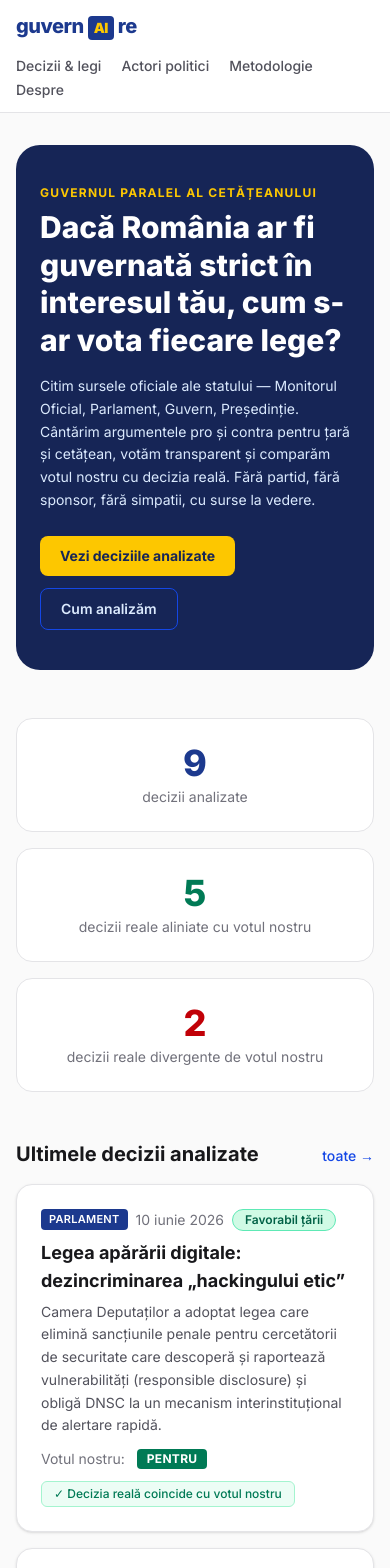
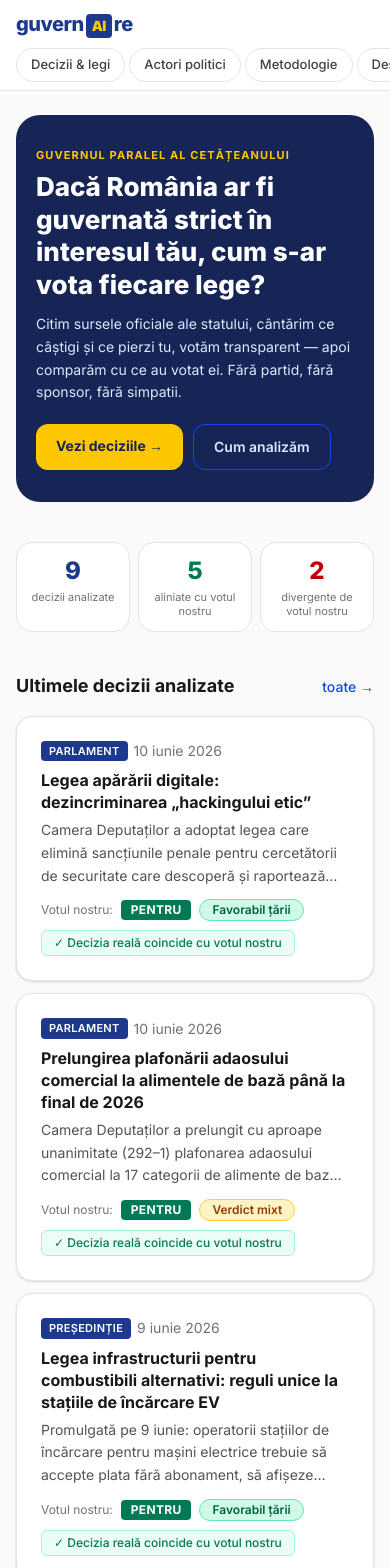
Before and after one commit to mandificator/guvernaire, a Next.js app: page / in a window 390 px wide. Shown: the top 1568 px of the page. Built offline with nearby package versions, Linux system fonts and the light colour scheme.

Commit message:
UI mobile-first + SEO: nav chips, hero compact, 'Pe scurt' pe decizii, surse oficial/presă separate, sitemap+robots+OpenGraph

```diff
--- a/app/decizii/[slug]/page.tsx
+++ b/app/decizii/[slug]/page.tsx
@@ -55,9 +55,39 @@ export default async function DeciziePage({
             </span>
           ))}
         </div>
-        <h1 className="text-2xl font-extrabold leading-tight sm:text-3xl">{d.titlu}</h1>
-        <p className="max-w-3xl text-base text-zinc-600">{d.rezumat}</p>
+        <h1 className="text-[22px] font-extrabold leading-tight sm:text-3xl">{d.titlu}</h1>
+        <p className="max-w-3xl text-[15px] leading-relaxed text-zinc-600 sm:text-base">
+          {d.rezumat}
+        </p>
       </header>
+
+      <section className="grid grid-cols-1 gap-2.5 sm:grid-cols-3">
+        <div className="rounded-xl border-2 border-blue-900 bg-white p-3.5">
+          <div className="mb-1.5 text-[10px] font-bold uppercase tracking-widest text-blue-900">
+            Votul nostru
+          </div>
+          <div className="flex flex-wrap items-center gap-1.5">
+            <VotBadge vot={d.votParalel.vot} />
+            <span className="text-sm font-semibold text-zinc-700">
+              scor {d.votParalel.scor > 0 ? `+${d.votParalel.scor}` : d.votParalel.scor}
+            </span>
+          </div>
+        </div>
+        <div className="rounded-xl border border-zinc-300 bg-zinc-100 p-3.5">
+          <div className="mb-1.5 text-[10px] font-bold uppercase tracking-widest text-zinc-600">
+            Decizia reală
+          </div>
+          <div className="text-sm font-semibold leading-snug text-zinc-800">
+            {d.votReal ? d.votReal.rezultat.split(".")[0] : "În așteptare"}
+          </div>
+        </div>
+        <div className="rounded-xl border border-zinc-200 bg-white p-3.5">
+          <div className="mb-1.5 text-[10px] font-bold uppercase tracking-widest text-zinc-600">
+            Comparația
+          </div>
+          <AliniereBadge aliniere={d.aliniere} />
+        </div>
+      </section>
 
       <section>
         <SectionTitle>Ce înseamnă, pe înțelesul tuturor</SectionTitle>
--- a/app/decizii/page.tsx
+++ b/app/decizii/page.tsx
@@ -42,11 +42,13 @@ export default function DeciziiPage() {
                 </span>
               ))}
             </div>
-            <h2 className="mb-1.5 text-lg font-bold">{d.titlu}</h2>
-            <p className="mb-3 text-sm leading-relaxed text-zinc-600">{d.rezumat}</p>
-            <div className="flex flex-wrap items-center gap-3 text-sm">
-              <span className="text-zinc-500">Votul nostru:</span>
+            <h2 className="mb-1.5 text-base font-bold leading-snug sm:text-lg">{d.titlu}</h2>
+            <p className="mb-3 line-clamp-3 text-sm leading-relaxed text-zinc-600">{d.rezumat}</p>
+            <div className="flex flex-wrap items-center gap-2 text-sm">
+              <span className="text-xs text-zinc-500">Votul nostru:</span>
               <VotBadge vot={d.votParalel.vot} />
+            </div>
+            <div className="mt-2">
               <AliniereBadge aliniere={d.aliniere} />
             </div>
           </CardLink>
--- a/app/layout.tsx
+++ b/app/layout.tsx
@@ -1,4 +1,4 @@
-import type { Metadata } from "next";
+import type { Metadata, Viewport } from "next";
 import { Inter } from "next/font/google";
 import Link from "next/link";
 import "./globals.css";
@@ -9,12 +9,42 @@ const inter = Inter({
 });
 
 export const metadata: Metadata = {
+  metadataBase: new URL("https://guvernaire.vercel.app"),
   title: {
     default: "guvernAIre — Guvernul paralel al cetățeanului",
     template: "%s · guvernAIre",
   },
   description:
-    "Un guvern paralel independent: analizăm fiecare lege și decizie din România, cântărim ce e bine pentru țară și cetățean, votăm în consecință și comparăm cu votul real din Parlament.",
+    "Fiecare lege din România, explicată pe înțelesul tău: argumente pro și contra, votul guvernului paralel și comparația cu votul real din Parlament. Fapte din surse oficiale, zero simpatii politice.",
+  keywords: [
+    "legi România",
+    "Parlament",
+    "vot",
+    "guvern",
+    "analiză politică",
+    "Monitorul Oficial",
+    "decizii politice",
+  ],
+  openGraph: {
+    type: "website",
+    locale: "ro_RO",
+    url: "https://guvernaire.vercel.app",
+    siteName: "guvernAIre",
+    title: "guvernAIre — Guvernul paralel al cetățeanului",
+    description:
+      "Fiecare lege, explicată și votată în interesul tău — apoi comparată cu votul real din Parlament.",
+  },
+  twitter: {
+    card: "summary",
+    title: "guvernAIre — Guvernul paralel al cetățeanului",
+    description:
+      "Fiecare lege, explicată și votată în interesul tău — apoi comparată cu votul real din Parlament.",
+  },
+  robots: { index: true, follow: true },
+};
+
+export const viewport: Viewport = {
+  themeColor: "#172554",
 };
 
 const nav = [
@@ -32,23 +62,41 @@ export default function RootLayout({
   return (
     <html lang="ro" className={`${inter.variable} h-full antialiased`}>
       <body className="flex min-h-full flex-col bg-zinc-50 text-zinc-900">
-        <header className="sticky top-0 z-50 border-b border-zinc-200 bg-white/90 backdrop-blur">
-          <div className="mx-auto flex max-w-5xl flex-wrap items-center justify-between gap-4 px-4 py-3">
-            <Link href="/" className="flex items-baseline gap-1 text-xl font-extrabold tracking-tight">
-              <span className="text-blue-900">guvern</span>
-              <span className="rounded bg-blue-900 px-1.5 py-0.5 text-sm font-black text-yellow-400">AI</span>
-              <span className="text-blue-900">re</span>
-            </Link>
-            <nav className="flex flex-wrap items-center gap-x-5 gap-y-1 text-sm font-medium text-zinc-600">
+        <header className="sticky top-0 z-50 border-b border-zinc-200 bg-white/95 backdrop-blur">
+          <div className="mx-auto max-w-5xl px-4">
+            <div className="flex items-center justify-between py-2.5">
+              <Link
+                href="/"
+                className="flex items-baseline gap-0.5 text-xl font-extrabold tracking-tight"
+              >
+                <span className="text-blue-900">guvern</span>
+                <span className="rounded bg-blue-900 px-1.5 py-0.5 text-sm font-black text-yellow-400">
+                  AI
+                </span>
+                <span className="text-blue-900">re</span>
+              </Link>
+              <nav className="hidden items-center gap-5 text-sm font-medium text-zinc-600 sm:flex">
+                {nav.map((n) => (
+                  <Link key={n.href} href={n.href} className="hover:text-blue-900">
+                    {n.label}
+                  </Link>
+                ))}
+              </nav>
+            </div>
+            <nav className="-mx-4 flex gap-1 overflow-x-auto px-4 pb-2 sm:hidden">
               {nav.map((n) => (
-                <Link key={n.href} href={n.href} className="hover:text-blue-900">
+                <Link
+                  key={n.href}
+                  href={n.href}
+                  className="shrink-0 rounded-full border border-zinc-200 bg-white px-3.5 py-1.5 text-[13px] font-medium text-zinc-700 active:bg-blue-50"
+                >
                   {n.label}
                 </Link>
               ))}
             </nav>
           </div>
         </header>
-        <main className="mx-auto w-full max-w-5xl flex-1 px-4 py-8">{children}</main>
+        <main className="mx-auto w-full max-w-5xl flex-1 px-4 py-6 sm:py-8">{children}</main>
         <footer className="border-t border-zinc-200 bg-white">
           <div className="mx-auto max-w-5xl space-y-2 px-4 py-6 text-xs leading-relaxed text-zinc-500">
             <p>
--- a/app/page.tsx
+++ b/app/page.tsx
@@ -18,75 +18,81 @@ export default function Home() {
   const divergente = cuVot.filter((d) => d.aliniere === "divergent").length;
 
   return (
-    <div className="space-y-12">
-      <section className="rounded-3xl bg-blue-950 px-6 py-10 text-white sm:px-10">
-        <p className="mb-2 text-xs font-bold uppercase tracking-widest text-yellow-400">
+    <div className="space-y-10 sm:space-y-12">
+      <section className="rounded-3xl bg-blue-950 px-5 py-8 text-white sm:px-10 sm:py-10">
+        <p className="mb-2 text-[11px] font-bold uppercase tracking-widest text-yellow-400 sm:text-xs">
           Guvernul paralel al cetățeanului
         </p>
-        <h1 className="mb-4 max-w-3xl text-3xl font-extrabold leading-tight sm:text-4xl">
+        <h1 className="mb-3 max-w-3xl text-[26px] font-extrabold leading-tight sm:text-4xl">
           Dacă România ar fi guvernată strict în interesul tău, cum s-ar vota fiecare lege?
         </h1>
-        <p className="mb-6 max-w-2xl text-sm leading-relaxed text-blue-100">
-          Citim sursele oficiale ale statului — Monitorul Oficial, Parlament, Guvern, Președinție.
-          Cântărim argumentele pro și contra pentru țară și cetățean, votăm transparent și
-          comparăm votul nostru cu decizia reală. Fără partid, fără sponsor, fără simpatii, cu
-          surse la vedere.
+        <p className="mb-5 max-w-2xl text-sm leading-relaxed text-blue-100">
+          Citim sursele oficiale ale statului, cântărim ce câștigi și ce pierzi tu, votăm
+          transparent — apoi comparăm cu ce au votat ei. Fără partid, fără sponsor, fără simpatii.
         </p>
-        <div className="flex flex-wrap gap-3">
+        <div className="flex flex-wrap gap-2.5">
           <Link
             href="/decizii"
-            className="rounded-lg bg-yellow-400 px-5 py-2.5 text-sm font-bold text-blue-950 hover:bg-yellow-300"
+            className="rounded-xl bg-yellow-400 px-5 py-3 text-sm font-bold text-blue-950 active:bg-yellow-300 sm:py-2.5"
           >
-            Vezi deciziile analizate
+            Vezi deciziile →
           </Link>
           <Link
             href="/metodologie"
-            className="rounded-lg border border-blue-700 px-5 py-2.5 text-sm font-semibold text-blue-100 hover:bg-blue-900"
+            className="rounded-xl border border-blue-700 px-5 py-3 text-sm font-semibold text-blue-100 active:bg-blue-900 sm:py-2.5"
           >
             Cum analizăm
           </Link>
         </div>
       </section>
 
-      <section className="grid gap-4 sm:grid-cols-3">
-        <div className="rounded-2xl border border-zinc-200 bg-white p-6 text-center">
-          <div className="text-4xl font-extrabold text-blue-900">{decizii.length}</div>
-          <div className="mt-1 text-sm text-zinc-500">decizii analizate</div>
-        </div>
-        <div className="rounded-2xl border border-zinc-200 bg-white p-6 text-center">
-          <div className="text-4xl font-extrabold text-emerald-700">{aliniate}</div>
-          <div className="mt-1 text-sm text-zinc-500">
-            decizii reale aliniate cu votul nostru
+      <section className="grid grid-cols-3 gap-2 sm:gap-4">
+        <div className="rounded-2xl border border-zinc-200 bg-white p-3 text-center sm:p-6">
+          <div className="text-2xl font-extrabold text-blue-900 sm:text-4xl">{decizii.length}</div>
+          <div className="mt-1 text-[11px] leading-tight text-zinc-500 sm:text-sm">
+            decizii analizate
           </div>
         </div>
-        <div className="rounded-2xl border border-zinc-200 bg-white p-6 text-center">
-          <div className="text-4xl font-extrabold text-red-700">{divergente}</div>
-          <div className="mt-1 text-sm text-zinc-500">
-            decizii reale divergente de votul nostru
+        <div className="rounded-2xl border border-zinc-200 bg-white p-3 text-center sm:p-6">
+          <div className="text-2xl font-extrabold text-emerald-700 sm:text-4xl">{aliniate}</div>
+          <div className="mt-1 text-[11px] leading-tight text-zinc-500 sm:text-sm">
+            aliniate cu votul nostru
+          </div>
+        </div>
+        <div className="rounded-2xl border border-zinc-200 bg-white p-3 text-center sm:p-6">
+          <div className="text-2xl font-extrabold text-red-700 sm:text-4xl">{divergente}</div>
+          <div className="mt-1 text-[11px] leading-tight text-zinc-500 sm:text-sm">
+            divergente de votul nostru
           </div>
         </div>
       </section>
 
       <section>
         <div className="mb-4 flex items-baseline justify-between">
-          <h2 className="text-xl font-bold">Ultimele decizii analizate</h2>
+          <h2 className="text-lg font-bold sm:text-xl">Ultimele decizii analizate</h2>
           <Link href="/decizii" className="text-sm font-medium text-blue-700 hover:underline">
             toate →
           </Link>
         </div>
-        <div className="space-y-4">
+        <div className="space-y-3 sm:space-y-4">
           {decizii.slice(0, 5).map((d) => (
             <CardLink key={d.slug} href={`/decizii/${d.slug}`}>
-              <div className="mb-2 flex flex-wrap items-center gap-2">
+              <div className="mb-2 flex flex-wrap items-center gap-1.5 sm:gap-2">
                 <InstitutieTag institutie={d.institutie} />
                 <DataRo iso={d.data} />
+              </div>
+              <h3 className="mb-1.5 text-base font-bold leading-snug text-zinc-900 sm:text-lg">
+                {d.titlu}
+              </h3>
+              <p className="mb-3 line-clamp-3 text-sm leading-relaxed text-zinc-600">
+                {d.rezumat}
+              </p>
+              <div className="flex flex-wrap items-center gap-2 text-sm">
+                <span className="text-xs text-zinc-500">Votul nostru:</span>
+                <VotBadge vot={d.votParalel.vot} />
                 <VerdictBadge verdict={d.votParalel.verdict} />
               </div>
-              <h3 className="mb-1.5 text-lg font-bold text-zinc-900">{d.titlu}</h3>
-              <p className="mb-3 text-sm leading-relaxed text-zinc-600">{d.rezumat}</p>
-              <div className="flex flex-wrap items-center gap-3 text-sm">
-                <span className="text-zinc-500">Votul nostru:</span>
-                <VotBadge vot={d.votParalel.vot} />
+              <div className="mt-2">
                 <AliniereBadge aliniere={d.aliniere} />
               </div>
             </CardLink>
@@ -94,21 +100,57 @@ export default function Home() {
         </div>
       </section>
 
+      <section className="rounded-3xl border border-zinc-200 bg-white p-5 sm:p-8">
+        <h2 className="mb-5 text-lg font-bold sm:text-xl">Cum funcționează</h2>
+        <div className="grid gap-5 sm:grid-cols-3">
+          <div>
+            <div className="mb-2 flex h-9 w-9 items-center justify-center rounded-full bg-blue-900 text-sm font-black text-white">
+              1
+            </div>
+            <h3 className="mb-1 text-sm font-bold">Citim sursele oficiale</h3>
+            <p className="text-sm leading-relaxed text-zinc-600">
+              Monitorul Oficial, Parlament, Guvern, Președinție, CCR. Presa — doar pentru
+              informație, niciodată pentru interpretări.
+            </p>
+          </div>
+          <div>
+            <div className="mb-2 flex h-9 w-9 items-center justify-center rounded-full bg-blue-900 text-sm font-black text-white">
+              2
+            </div>
+            <h3 className="mb-1 text-sm font-bold">Cântărim și votăm</h3>
+            <p className="text-sm leading-relaxed text-zinc-600">
+              Argumente pro și contra pentru țară și cetățean, un vot transparent și un scor de
+              impact de la −10 la +10, cu motivare publică.
+            </p>
+          </div>
+          <div>
+            <div className="mb-2 flex h-9 w-9 items-center justify-center rounded-full bg-blue-900 text-sm font-black text-white">
+              3
+            </div>
+            <h3 className="mb-1 text-sm font-bold">Comparăm cu realitatea</h3>
+            <p className="text-sm leading-relaxed text-zinc-600">
+              Punem votul nostru lângă votul real din Parlament — cu cifre — și marcăm fiecare
+              decizie: aliniată sau divergentă.
+            </p>
+          </div>
+        </div>
+      </section>
+
       <section>
         <div className="mb-4 flex items-baseline justify-between">
-          <h2 className="text-xl font-bold">Actorii politici sub lupă</h2>
+          <h2 className="text-lg font-bold sm:text-xl">Actorii politici sub lupă</h2>
           <Link href="/actori" className="text-sm font-medium text-blue-700 hover:underline">
             toți →
           </Link>
         </div>
-        <div className="grid gap-4 sm:grid-cols-2 lg:grid-cols-3">
+        <div className="grid grid-cols-1 gap-3 sm:grid-cols-2 sm:gap-4 lg:grid-cols-3">
           {actori.slice(0, 6).map((a) => (
             <CardLink key={a.slug} href={`/actori/${a.slug}`}>
-              <div className="flex items-start gap-4">
+              <div className="flex items-center gap-4">
                 <NotaActor nota={a.evaluare.nota} />
-                <div>
-                  <h3 className="font-bold text-zinc-900">{a.nume}</h3>
-                  <p className="text-xs text-zinc-500">
+                <div className="min-w-0">
+                  <h3 className="truncate font-bold text-zinc-900">{a.nume}</h3>
+                  <p className="line-clamp-2 text-xs leading-snug text-zinc-500">
                     {a.functie}
                     {a.partid ? ` · ${a.partid}` : ""}
                   </p>
--- /dev/null
+++ b/app/robots.ts
@@ -0,0 +1,8 @@
+import type { MetadataRoute } from "next";
+
+export default function robots(): MetadataRoute.Robots {
+  return {
+    rules: { userAgent: "*", allow: "/" },
+    sitemap: "https://guvernaire.vercel.app/sitemap.xml",
+  };
+}
--- /dev/null
+++ b/app/sitemap.ts
@@ -0,0 +1,25 @@
+import type { MetadataRoute } from "next";
+import { decizii } from "@/data/decizii";
+import { actori } from "@/data/actori";
+
+const BASE = "https://guvernaire.vercel.app";
+
+export default function sitemap(): MetadataRoute.Sitemap {
+  return [
+    { url: BASE, changeFrequency: "daily", priority: 1 },
+    { url: `${BASE}/decizii`, changeFrequency: "daily", priority: 0.9 },
+    { url: `${BASE}/actori`, changeFrequency: "daily", priority: 0.8 },
+    { url: `${BASE}/metodologie`, changeFrequency: "monthly", priority: 0.5 },
+    { url: `${BASE}/despre`, changeFrequency: "monthly", priority: 0.4 },
+    ...decizii.map((d) => ({
+      url: `${BASE}/decizii/${d.slug}`,
+      changeFrequency: "weekly" as const,
+      priority: 0.8,
+    })),
+    ...actori.map((a) => ({
+      url: `${BASE}/actori/${a.slug}`,
+      changeFrequency: "weekly" as const,
+      priority: 0.7,
+    })),
+  ];
+}
--- a/components/ui.tsx
+++ b/components/ui.tsx
@@ -140,26 +140,79 @@ export function ProContra({ pro, contra }: { pro: string[]; contra: string[] })
   );
 }
 
-export function Surse({ surse }: { surse: { titlu: string; url: string }[] }) {
+const DOMENII_OFICIALE = [
+  "gov.ro",
+  "cdep.ro",
+  "senat.ro",
+  "presidency.ro",
+  "ccr.ro",
+  "avp.ro",
+  "just.ro",
+  "mapn.ro",
+  "mai.gov.ro",
+  "monitoruloficial.ro",
+  "insse.ro",
+  "europa.eu",
+  "mae.ro",
+];
+
+function esteOficiala(url: string): boolean {
+  try {
+    const h = new URL(url).hostname;
+    return DOMENII_OFICIALE.some((d) => h === d || h.endsWith("." + d));
+  } catch {
+    return false;
+  }
+}
+
+function SursaLink({ s }: { s: { titlu: string; url: string } }) {
   return (
-    <div className="rounded-xl border border-zinc-200 bg-zinc-50 p-5">
-      <h3 className="mb-3 text-sm font-bold uppercase tracking-wide text-zinc-600">
-        Surse
-      </h3>
-      <ul className="space-y-1.5">
-        {surse.map((s, i) => (
-          <li key={i} className="text-sm">
     <a
       href={s.url}
       target="_blank"
       rel="noopener noreferrer"
-              className="text-blue-700 underline-offset-2 hover:underline"
+      className="block rounded-lg border border-zinc-200 bg-white px-3 py-2 text-sm leading-snug text-blue-800 underline-offset-2 hover:border-blue-300 hover:underline"
     >
       {s.titlu} ↗
     </a>
-          </li>
+  );
+}
+
+export function Surse({ surse }: { surse: { titlu: string; url: string }[] }) {
+  const oficiale = surse.filter((s) => esteOficiala(s.url));
+  const presa = surse.filter((s) => !esteOficiala(s.url));
+  return (
+    <div className="space-y-4 rounded-xl border border-zinc-200 bg-zinc-50 p-4 sm:p-5">
+      {oficiale.length > 0 && (
+        <div>
+          <h3 className="mb-2 flex items-center gap-2 text-xs font-bold uppercase tracking-wide text-zinc-600">
+            <span className="rounded bg-blue-900 px-1.5 py-0.5 text-[10px] font-black text-white">
+              OFICIAL
+            </span>
+            Surse oficiale de stat
+          </h3>
+          <div className="space-y-1.5">
+            {oficiale.map((s, i) => (
+              <SursaLink key={i} s={s} />
             ))}
-      </ul>
+          </div>
+        </div>
+      )}
+      {presa.length > 0 && (
+        <div>
+          <h3 className="mb-2 flex items-center gap-2 text-xs font-bold uppercase tracking-wide text-zinc-600">
+            <span className="rounded bg-zinc-500 px-1.5 py-0.5 text-[10px] font-black text-white">
+              PRESĂ
+            </span>
+            Citată doar pentru informație, nu pentru interpretări
+          </h3>
+          <div className="space-y-1.5">
+            {presa.map((s, i) => (
+              <SursaLink key={i} s={s} />
+            ))}
+          </div>
+        </div>
+      )}
     </div>
   );
 }
```
Also changed, not shown: 1 other file (tests, documents, lock files or other folders). Lines whose indentation alone changed are shown as unchanged.
